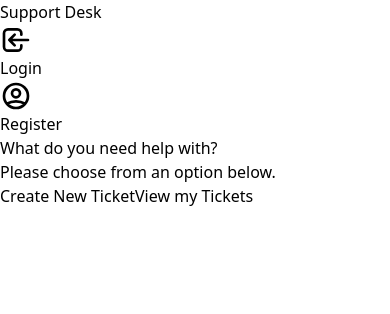
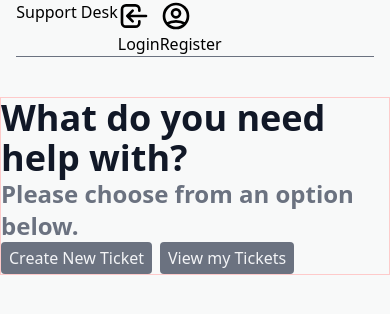
Before and after one commit to sundaray/supportdesk, a React (Create React App) app in the folder client/: page / in a window 390 px wide. Shown: the top 314 px of the page. Built offline with nearby package versions, Linux system fonts and the light colour scheme.

Commit message:
made the login & register forms responsive

```diff
--- a/client/src/components/Header.js
+++ b/client/src/components/Header.js
@@ -2,18 +2,27 @@ import React from "react";
 import { UserCircleIcon } from "@heroicons/react/outline";
 import { LoginIcon } from "@heroicons/react/outline";
 import { LogoutIcon } from "@heroicons/react/outline";
-import { Link } from "react-router-dom";
-import { useSelector } from "react-redux";
-import { selectName } from "./authSlice";
+import { Link, useNavigate } from "react-router-dom";
+import { useSelector, useDispatch } from "react-redux";
+import { selectName, logout } from "./authSlice";
 
 const Header = () => {
   const name = useSelector(selectName);
+  const dispatch = useDispatch();
+  const navigate = useNavigate();
+
+  const handleLogout = () => {
+    localStorage.removeItem("authStatus");
+    dispatch(logout());
+    navigate("/login");
+  };
+
   return (
-    <nav>
+    <nav className="w-11/12 md:w-3/5 flex border-b border-gray-500 m-auto mb-10">
       <div className="logo">
         <Link to="/">Support Desk</Link>
       </div>
-      <ul>
+      <ul className="flex">
         {!name && (
           <li>
             <Link to="login">
@@ -31,7 +40,7 @@ const Header = () => {
           </li>
         )}
         {name && (
-          <li>
+          <li onClick={handleLogout}>
             <Link to="/">
               <LogoutIcon className="logoutIcon" />
               Logout
--- a/client/src/components/Home.js
+++ b/client/src/components/Home.js
@@ -1,34 +1,39 @@
 import React from "react";
 import { Link } from "react-router-dom";
 import { useSelector } from "react-redux";
-import { selectName, logout } from "./authSlice";
-import { useDispatch } from "react-redux";
-import { useNavigate } from "react-router-dom";
+import { selectName } from "./authSlice";
 
 const Home = () => {
   const name = useSelector(selectName);
-  const dispatch = useDispatch();
-  const navigate = useNavigate();
-
-  const handleLogout = () => {
-    localStorage.removeItem("authStatus");
-    dispatch(logout());
-    navigate("/login");
-  };
 
   return (
-    <>
-      {name && `Welcome ${name}`}
-      {name && <button onClick={handleLogout}>Logout</button>}
+    <div className="border border-red-200 flex flex-col">
+      <h2 className="text-center text-2xl text-blue-500">
+        {name && `Welcome ${name}`}
+      </h2>
 
-      <section>
-        <h1>What do you need help with?</h1>
-        <p>Please choose from an option below.</p>
-      </section>
+      <h1 className="text-4xl text-gray-900 font-bold">
+        What do you need help with?
+      </h1>
+      <h2 className="text-2xl text-gray-500 font-bold">
+        Please choose from an option below.
+      </h2>
 
-      <Link to="new-ticket">Create New Ticket</Link>
-      <Link to="tickets">View my Tickets</Link>
-    </>
+      <div className="flex border-red-500">
+        <Link
+          to="new-ticket"
+          className="bg-gray-500 text-gray-100 mr-2 px-2 py-1 rounded hover:bg-gray-400"
+        >
+          Create New Ticket
+        </Link>
+        <Link
+          to="tickets"
+          className="bg-gray-500 text-gray-100 px-2 py-1 rounded hover:bg-gray-400"
+        >
+          View my Tickets
+        </Link>
+      </div>
+    </div>
   );
 };
 
--- a/client/src/components/Login.js
+++ b/client/src/components/Login.js
@@ -1,5 +1,5 @@
 import React from "react";
-import { useNavigate, useLocation } from "react-router-dom";
+import { Link, useNavigate, useLocation } from "react-router-dom";
 import { useMutation } from "@tanstack/react-query";
 import { useDispatch } from "react-redux";
 import { motion, AnimatePresence } from "framer-motion";
@@ -64,7 +64,7 @@ const Login = () => {
 
   return (
     <form
-      className="w-1/3 flex flex-col bg-white shadow-md rounded px-8 py-8 m-auto"
+      className="w-11/12  md:w-3/5 xl:w-2/5 flex flex-col bg-white shadow-md rounded px-8 py-8 m-auto"
       onSubmit={formik.handleSubmit}
     >
       <div className="flex flex-col mb-4">
@@ -124,6 +124,12 @@ const Login = () => {
           )}
         </AnimatePresence>
       </div>
+      <p className="mb-4">
+        Don't have an account?{" "}
+        <Link to="/register" className="text-blue-500">
+          Register
+        </Link>
+      </p>
       <div>
         <button
           className="bg-blue-500 hover:bg-blue-700 text-white font-bold py-2 px-4 rounded focus:outline-none focus:shadow-outline"
--- a/client/src/components/Register.js
+++ b/client/src/components/Register.js
@@ -66,7 +66,7 @@ const Register = () => {
 
   return (
     <form
-      className="w-1/3 flex flex-col bg-white shadow-md rounded px-8 py-8 m-auto"
+      className="w-11/12  md:w-3/5 xl:w-2/5 flex flex-col bg-white shadow-md rounded px-8 py-8 m-auto"
       onSubmit={formik.handleSubmit}
     >
       <div className="flex flex-col mb-4">
--- a/client/src/index.css
+++ b/client/src/index.css
@@ -2,6 +2,10 @@
 @tailwind components;
 @tailwind utilities;
 
+
+html {
+  background-color:#F8F9F9;
+}
 
 input:-webkit-autofill,
 input:-webkit-autofill:hover,
```
